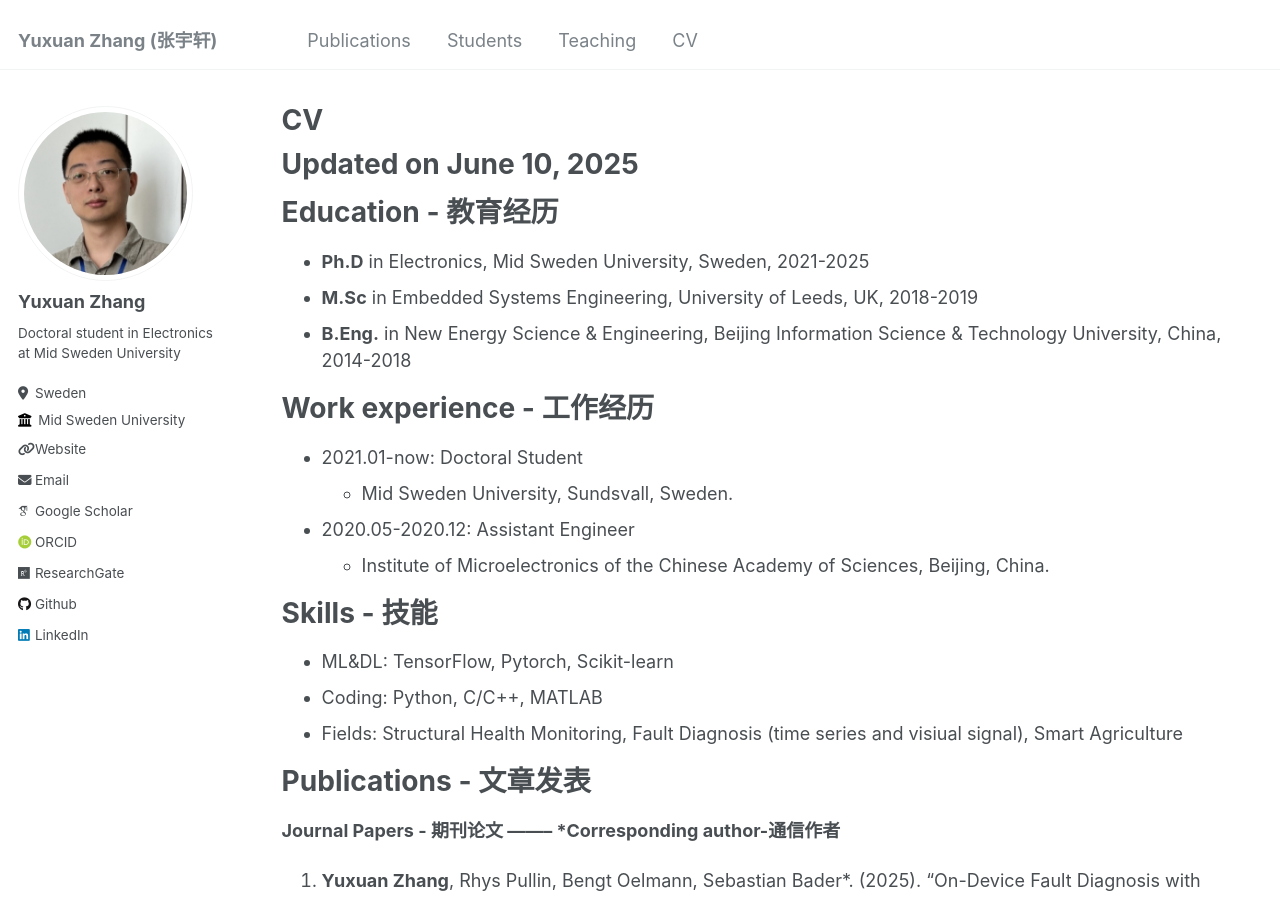
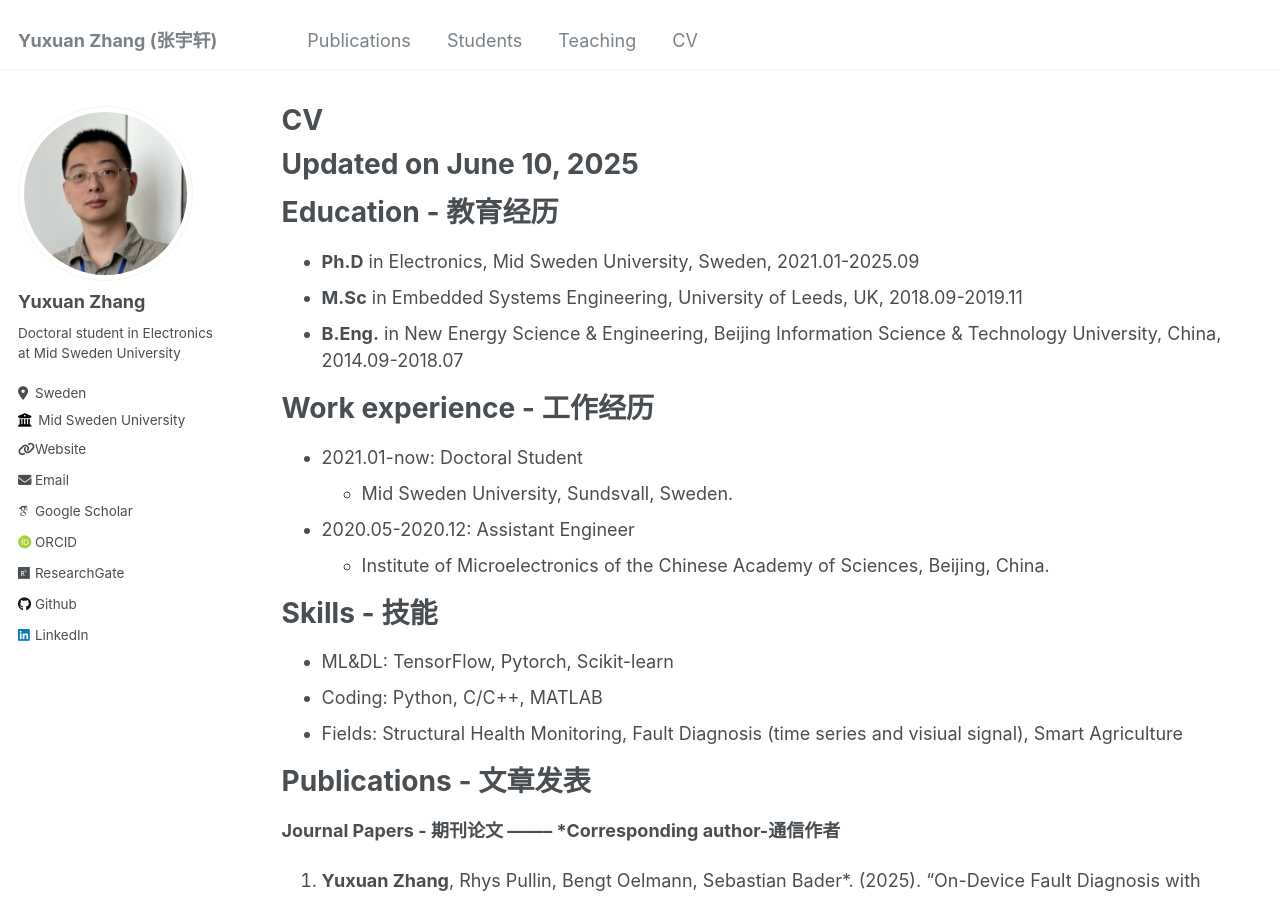
Before and after one commit to YuxuanZhang-96/YuxuanZhang-96.github.io, a Jekyll site: the page built from _pages/cv.md, in a window 1280 px wide and 900 px high. Built offline with Jekyll 4.4.1, drawn with Linux system fonts in a browser that asks for light colours; some web fonts are replaced.

Commit message:
Update cv.md

```diff
--- a/_pages/cv.md
+++ b/_pages/cv.md
@@ -14,9 +14,9 @@ Updated on June 10, 2025
 
 Education - 教育经历
 ======
-* **Ph.D** in Electronics, Mid Sweden University, Sweden, 2021-2025
-* **M.Sc** in Embedded Systems Engineering, University of Leeds, UK, 2018-2019
-* **B.Eng.** in New Energy Science & Engineering, Beijing Information Science & Technology University, China, 2014-2018
+* **Ph.D** in Electronics, Mid Sweden University, Sweden, 2021.01-2025.09
+* **M.Sc** in Embedded Systems Engineering, University of Leeds, UK, 2018.09-2019.11
+* **B.Eng.** in New Energy Science & Engineering, Beijing Information Science & Technology University, China, 2014.09-2018.07
 
 Work experience - 工作经历
 ======
```
